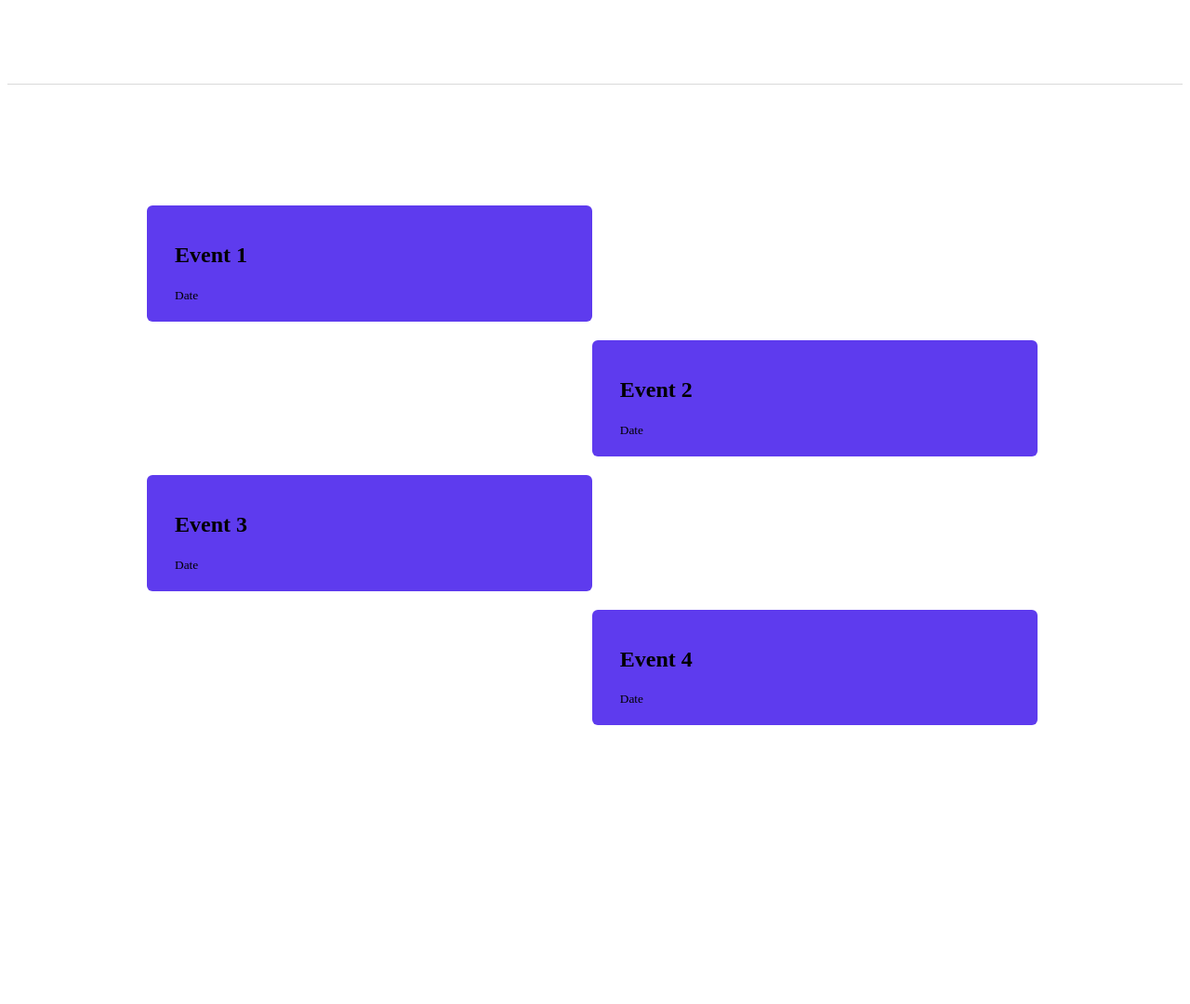
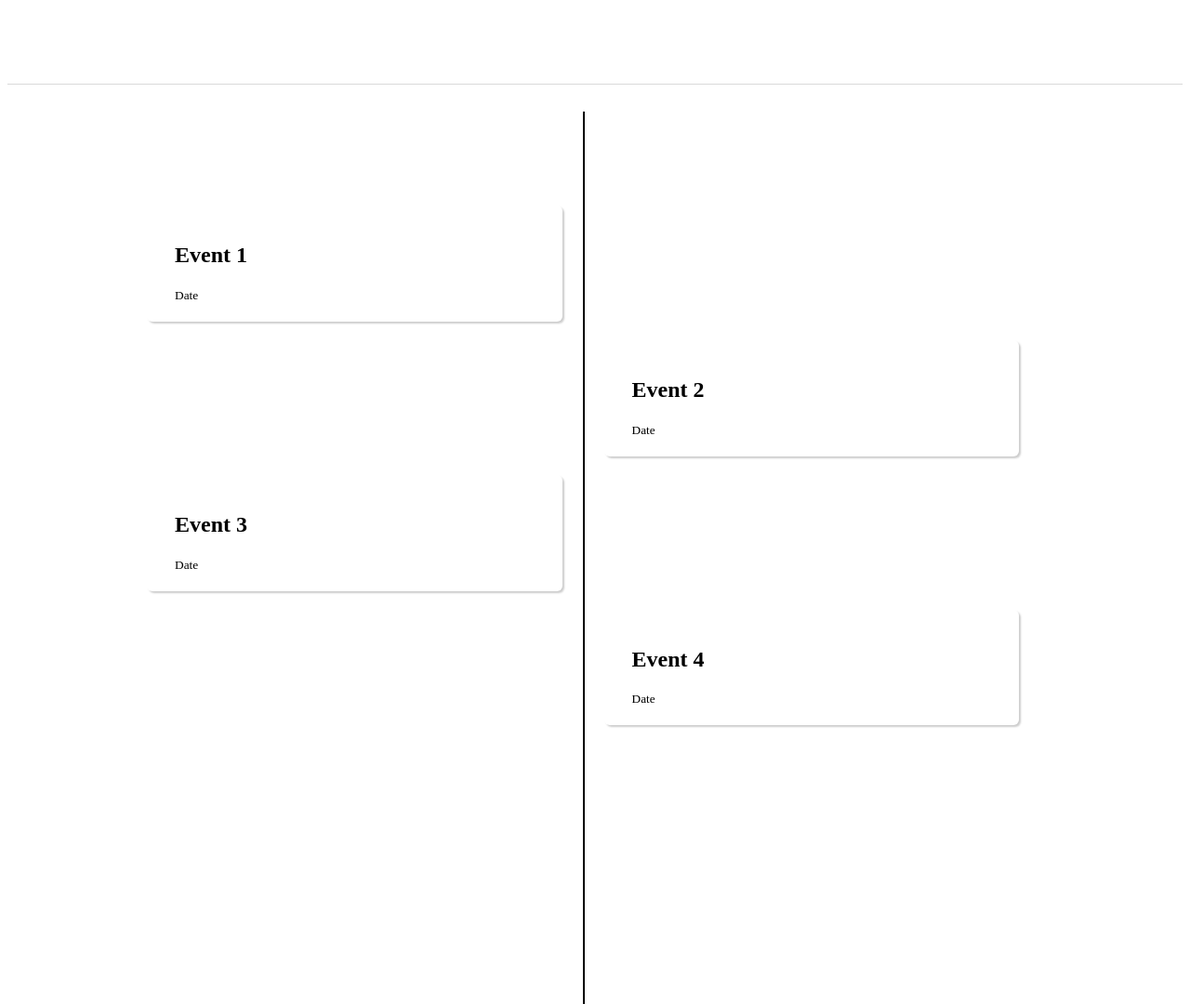
Before and after one commit to mattycakes14/code-portfolio, a plain HTML site: page tabs/about-me.html in a window 1280 px wide. Shown: the part 480-1560 px from the top of the page at 93% size. Before the commit the page ends 1370 px from the top, so only its background shows below. Drawn offline with Linux system fonts and the light colour scheme.

Commit message:
Timeline embedded

```diff
--- a/about-me.css
+++ b/about-me.css
@@ -71,20 +71,28 @@ a:hover {
 .timeline-container {
   padding: 10px 50px;
   position: relative;
-  width: 45%;
+  width: 42%;
 }
 .text-box {
   padding: 20px 30px;
   margin-top: 20px;
-  background-color: #5e3bee;
   position: relative;
+  box-shadow: 2px 2px 2px rgb(0, 0, 0, 0.2);
   border-radius: 6px;
 }
 .left-container {
   left: 0px;
 }
 .right-container {
-  left: 100%;
+  left: 110%;
+}
+.vertical-line {
+  position: absolute;
+  top: 600px;
+  width: 2px;
+  height: 120%;
+  background-color: black;
+  left: 49%;
 }
 #logo {
   font-size: 20px;
--- a/home.css
+++ b/home.css
@@ -58,6 +58,7 @@ section figure:nth-child(2) {
   width: 350px;
   height: 280px;
   border-radius: 10px;
+  overflow: auto;
 }
 .skills-container {
   display: flex;
--- a/tabs/about-me.html
+++ b/tabs/about-me.html
@@ -43,6 +43,7 @@
         </div>
       </article>
     </section>
+    <div class="vertical-line"></div>
     <div class="white-line"></div>
     <section class="timeline">
       <div class="timeline-container">
```
